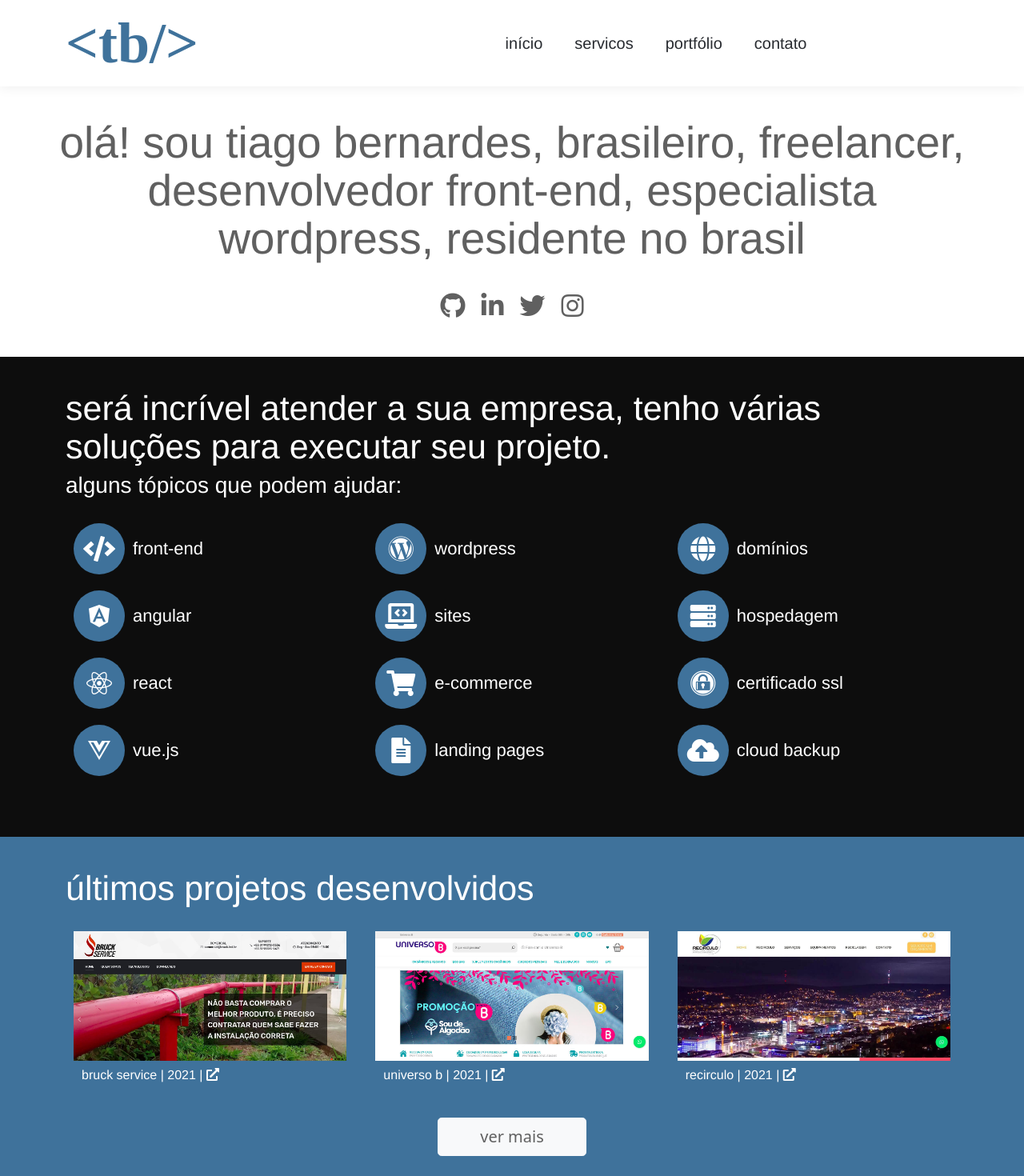
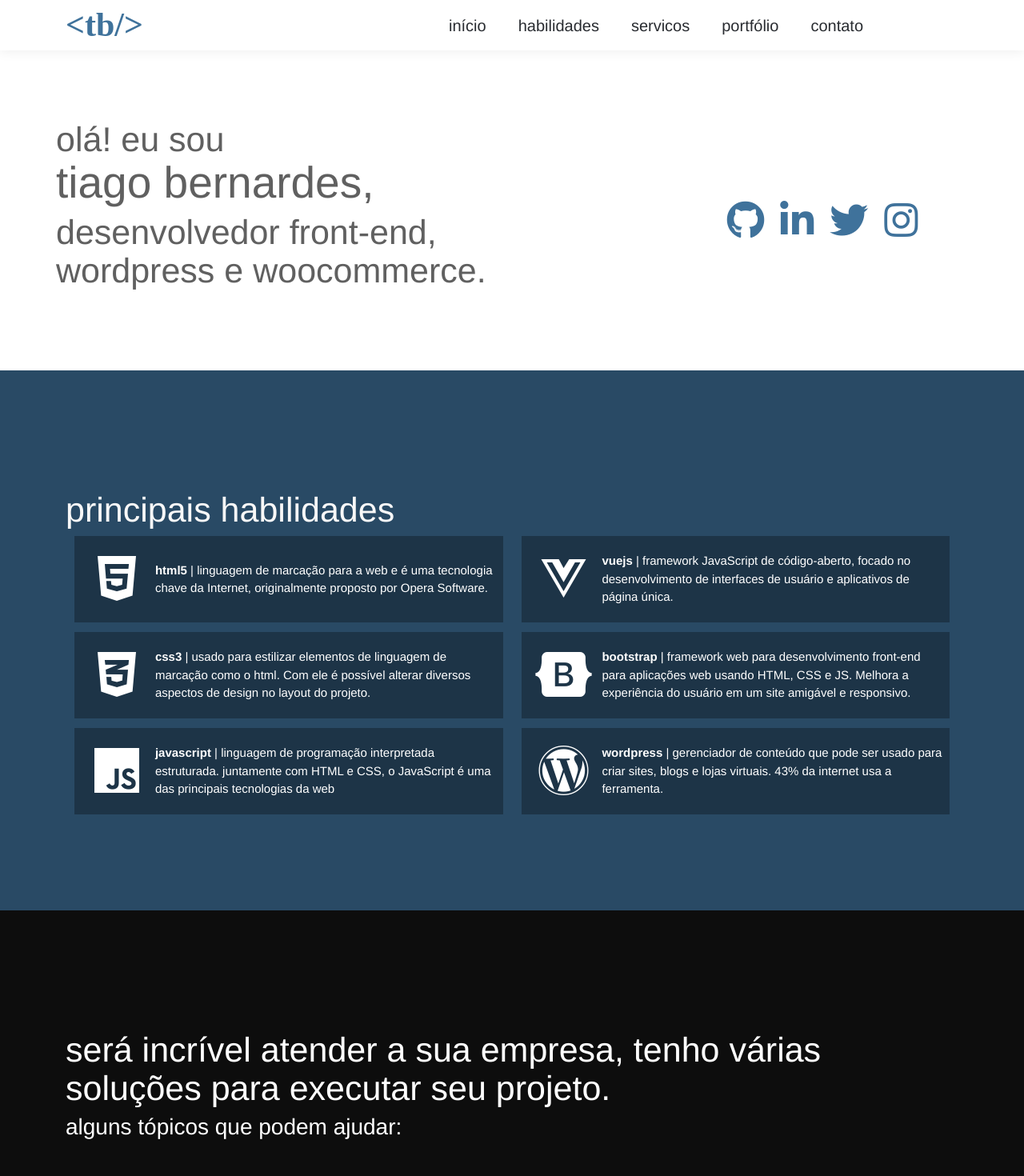
Before and after one commit to tiagobernard/site-tb-vue, a Vue app: page /#/ in a window 1280 px wide. Shown: the top 1470 px of the page at 80% size. Built offline with nearby package versions, Linux system fonts and the light colour scheme.

Commit message:
add seção habilidades

```diff
--- a/public/index.html
+++ b/public/index.html
@@ -4,7 +4,7 @@
     <meta charset="utf-8">
     <meta http-equiv="X-UA-Compatible" content="IE=edge">
     <meta name="viewport" content="width=device-width,initial-scale=1.0">
-    <link rel="icon" href="<%= BASE_URL %>favicon.ico">
+    <link rel="icon" href="<%= BASE_URL %>tiago-bernardes-front-end-dev.ico">
     <!-- link rel="stylesheet" type="text/css" href="style.css" media="all"/ -->
     <link href="https://cdn.jsdelivr.net/npm/bootstrap@5.1.3/dist/css/bootstrap.min.css" rel="stylesheet"
         integrity="sha384-1BmE4kWBq78iYhFldvKuhfTAU6auU8tT94WrHftjDbrCEXSU1oBoqyl2QvZ6jIW3" crossorigin="anonymous">
--- a/src/App.vue
+++ b/src/App.vue
@@ -4,11 +4,7 @@
     <router-link to="/projetos">About</router-link>
   </div-->
   <!-- -->
-  <header id="top">
-
-
-
-
+  <header>
       <div class="container">
       <div class="row">
         <div class="marcatb col-4">
@@ -17,7 +13,8 @@
         <nav class="col-8 d-flex align-items-center">
           <ul> <!-- 19:47 -->
           <!--li><router-link to="$scrollToTop">aaa</router-link></li-->
-            <li><router-link to="/">início</router-link></li>
+            <li><router-link to @click="praCima">início</router-link></li>
+            <li><router-link to @click="goHabilidades">habilidades</router-link></li>
             <li><router-link to @click="goServicos">servicos</router-link></li>
             <li><router-link to @click="goProjetos">portfólio</router-link></li>
             <li><router-link to @click="goContato">contato</router-link></li>
@@ -28,7 +25,7 @@
   </header>
   <router-view/>
   <SobreTb/>
-  <HabilidadesTb/>
+  <servicosTb/>
   <PortfolioTb/>
   <footer>
   <div class="container">
@@ -42,18 +39,17 @@
   </div>
   </div>
   </footer>
-
-<router-link id="scrollToTop" to @click="praCima" class="aaaa stlPraCima">
+<router-link id="scrollToTop" to @click="praCima" class="botaoUp stlPraCima">
   <i class="fas fa-angle-double-up"></i>
 </router-link>
-  <!--a class="aaaa" id="scrollToTop2" href="#top">back to top</a-->
+  <!--a class="botaoUp" id="scrollToTop2" href="#top">back to top</a-->
 
 
 </template>
 
 <script>
 /*import SobreTb from '@/components/SobreTb.vue';
-import HabilidadesTb from '@/components/HabilidadesTb.vue';
+import servicosTb from '@/components/servicosTb.vue';
 import PortfolioTb from '@/components/PortfolioTb.vue';*/
 
 export default {
@@ -73,11 +69,14 @@ export default {
     },
     goProjetos() {
       document.getElementById('projetos').scrollIntoView();
+    },
+      goHabilidades() {
+        document.getElementById('habilidades').scrollIntoView();
     }}}
   /*components: {
     //CabecalhoTb,
     SobreTb,
-    HabilidadesTb,
+    servicosTb,
     PortfolioTb,
     //HelloWorld
   }*/
@@ -92,29 +91,38 @@ window.onscroll = function() {
 
 <style>
 #scrollToTop { visibility: hidden; transition: 0.3s;}
-.aaaa {position:fixed;bottom:60px;right:40px;}
+.botaoUp {position:fixed;bottom:60px;right:40px;}
 
 
 @import url('https://fonts.googleapis.com/css2?family=Space+Mono&display=swap');
 @import url('https://fonts.googleapis.com/css2?family=Roboto+Slab:wght@300;700&family=Space+Mono&display=swap');
 @import url('https://fonts.googleapis.com/css2?family=Montserrat:wght@300&display=swap');
 h1, h2, h3 {color:#606060;font-family:"Montserrat", Helvetica, Arial, Verdana, sans-serif;}
-.sobre, .habilidades, .portfolio, .contato {padding: 40px 0 40px 0;}
-.habilidades h2, .habilidades h3, .portfolio h2, .portfolio h3 {color:#fff;}
-.habilidades ul, .portfolio ul {margin-top:30px;column-count:3;}
-.habilidades ul li, .portfolio ul li {list-style:none;display:list-item;flex-direction:row;margin-bottom:20px;}
+body {font-size:15px;}
+.sobre, .servicos, .portfolio, .habilidades {padding:150px 0 93px 0;}
+.contato {padding:100px 0 117px 0;}
+/*.servicos, .portfolio, .contato, .habilidades {padding: 90px 0 40px 0;}*/
+.servicos h2, .servicos h3, .portfolio h2, .portfolio h3 {color:#fff;}
+
+.servicos ul {column-count:3;}
+.servicos li {padding-top:20px;}
+.portfolio ul {column-count:3;}
+.servicos ul, .portfolio ul {margin-top:30px;}
+.servicos ul li, .portfolio ul li {list-style:none;display:list-item;flex-direction:row;margin-bottom:20px;}
 .home .portfolio ul li {margin-bottom:0;}
-.habDesc, .portfDesc, footer {font-family:"Space Mono", Helvetica, Arial, Verdana, sans-serif;color:#fff;}
+.habDesc, .portfDesc, footer, .habilidades span {font-family:"Space Mono", Helvetica, Arial, Verdana, sans-serif;color:#fff;}
 .portfolioPage .portfDesc {color:#606060;}
 h1 {font-size:55px;line-height:60px;}
 h2 {font-size:43px;line-height:48px;}
 ul {list-style-type: none;padding: 0;}
 li {display: inline-block;margin: 0 10px;}
 /*CABEÇALHO*/
-header {box-shadow:0 0 15px 1px rgb(0 0 0 / 7%);}
+header {box-shadow:0 0 15px 1px rgb(0 0 0 / 7%);
+overflow:hidden;position:fixed;top:0;width:100%;background:rgb(255,255,255,0.9);
+/*position:fixed;top:0;width:100%;background:rgb(255,255,255,0.9);*/}
 .cabecalho {}
 .marcatb, .marcaTbFooter {font-family: 'Roboto Slab', serif;font-weight:700;}
-.marcatb {font-size:72px;}
+.marcatb {font-size:42px;}
 .marcatb a {color:#3f729b;text-decoration:none;}
 nav {align-items: center;justify-content: center;}
 nav ul {text-align:center;margin-bottom:0;}
--- a/src/components/ContatoTb.vue
+++ b/src/components/ContatoTb.vue
@@ -39,5 +39,6 @@ export default {
 <style scoped>
 .contato {background:#e8e8e8;}
 input, textarea {font-family:"Space Mono", Helvetica, Arial, Verdana, sans-serif;}
+textarea {height:100px;}
 h3 {margin-bottom:15px;}
 </style>
--- /dev/null
+++ b/src/components/HabilidadesTb-bkp.vue
@@ -0,0 +1,88 @@
+<template>
+<div id="habilidades" class="habilidades">
+<div class="container">
+<div class="row">
+<div class="col">
+<h2>habilidades</h2>
+</div>
+
+<div class="cards col">
+<div
+v-for="(service, index) in servie_data"
+:key="index"
+@mouseover="selectIndex(index);"
+@mouseout="ItemIndex = null;">
+
+
+<span v-html="service.text"></span>
+
+<div class="quietu"
+v-show="ItemIndex == index"
+v-for="(subservice, index2) in service.list"
+:key="index2">
+{{ subservice.test }}
+</div>
+</div>
+</div>
+</div>
+</div>
+</div>
+</template>
+
+<script>
+export default {
+    name: 'HabilidadesTb',
+    data() {
+        return {
+        servie_data: [
+        {
+          text: '<i class="fab fa-html5"></i>',
+          hover: false,
+          list: [{ test: "Mouse over div 1" }]
+        },
+        {
+          text: '<i class="fab fa-css3-alt"></i>',
+          hover: false,
+          list: [{ test: 'Mouse over div 2' }]
+        },
+        {
+          text: '<i class="fab fa-css3-alt"></i>',
+          hover: false,
+          list: [{ test: 'Mouse over div 2' }]
+        },
+        {
+          text: '<i class="fab fa-css3-alt"></i>',
+          hover: false,
+          list: [{ test: 'Mouse over div 2' }]
+        }
+      ],
+      ItemIndex: null
+    };
+  },
+  methods: {
+    selectIndex(Index) {
+      this.ItemIndex = Index;
+    }
+  }
+};
+</script>
+
+<style scoped>
+/*.oculto {display:none;position:absolute;left:10%;top:850px;;
+background:rgba(0,0,0,0.3);
+max-width:500px;padding:10px;}
+.mostrar:hover + .oculto {display:block;}*/
+.quiet {position:absolute;left:20%;}
+
+.habilidades {background:#294a65;color:#fff;}
+.habilidades h2, .habilidades h3 {color:#f8f8f8;}
+
+.skills ul li {display:block;}
+.skills li {padding:10px;max-width:90%;margin:0;}
+.skills ul {padding:0;}
+
+.cards ul {column-count:4}
+.cards li {font-size:64px;text-align:center;}
+.cards li, .skills li {display:list-item;background:rgba(0,0,0,0.3);margin-bottom:10px;border:1px solid #294a65;}
+.cards li:hover, .skills li {border:1px solid red;border-image:linear-gradient(225deg, #3f729b 0%, #294a65 100%) 1;}
+</style>
--- a/src/components/HabilidadesTb.vue
+++ b/src/components/HabilidadesTb.vue
@@ -1,16 +1,48 @@
 <template>
-    <div id="servicos" class="habilidades">
-        <div class="container">
-            <h2>será incrível atender a sua empresa, tenho várias soluções para executar seu projeto.</h2>
-            <h3>alguns tópicos que podem ajudar:</h3>
-            <ul >
-                <li class="d-flex align-items-center" v-for="(loopHab, index) in loopHabs" v-bind:key="index">
-                    <span class="habIcon" v-html="loopHab.icone"></span>
-                    <span class="habDesc">{{loopHab.descricao}}</span>
-                </li>
-            </ul>
-        </div>
-    </div>
+<div id="habilidades" class="habilidades">
+<div class="container">
+<div class="">
+<div class="">
+<h2>principais habilidades</h2>
+<!--h3>passe o cursor sobre o card</h3-->
+<!--ul>
+<li class="mostrar" v-for="(descHabili, i) in descHabilis" v-bind:key="i">
+<h3>{{descHabili.tituloCard}}</h3>
+<span>{{descHabili.textCard}}</span>
+</li>
+</ul -->
+</div>
+<div class="cards">
+<ul>
+<li class="d-flex align-items-center" v-for="(descHabili, i) in descHabilis" v-bind:key="i">
+<div class="cardsi col-2">
+<span v-html="descHabili.iconCard"></span>
+</div>
+<div class="cardsp col-10">
+<b>{{descHabili.tituloCard}}</b> | {{descHabili.textCard}}
+</div>
+</li>
+</ul>
+
+<!--ul>
+<li class="mostrar"><i class="fab fa-html5"></i></li><div class="oculto"><h3>HTML5</h3>In order to allow div or span element to appear over an image when mouse hover over the image, this can be done with the help of .image:hover overlay,</div>
+<li class="mostrar"><i class="fab fa-vuejs"></i></li><div class="oculto"><h3>VUEJS</h3>In order to allow div or span element to appear over an image when mouse hover over the image, this can be done with the help of .image:hover overlay,</div>
+<li class="mostrar"><i class="fab fa-css3-alt"></i></li><div class="oculto"><h3>CSS3</h3>In order to allow div or span element to appear over an image when mouse hover over the image, this can be done with the help of .image:hover overlay,</div>
+<li><i class="fab fa-angular"></i></li>
+<li><i class="fab fa-js"></i></li>
+<li><i class="fab fa-react"></i></li>
+<li>7</li>
+<li><i class="fab fa-wordpress"></i></li>
+<li><i class="fab fa-js"></i></li>
+<li><i class="fab fa-react"></i></li>
+<li>7</li>
+<li><i class="fab fa-wordpress"></i></li>
+</ul -->
+</div>
+</div>
+</div>
+</div>
+
 </template>
 
 <script>
@@ -18,48 +50,50 @@ export default {
     name: 'HabilidadesTb',
     data() {
         return {
-    loopHabs: [{
-                icone: '<i class="fas fa-code"></i>',
-                descricao: 'front-end',
+        descHabilis: [
+            {
+                tituloCard: 'html5',
+                textCard: 'linguagem de marcação para a web e é uma tecnologia chave da Internet, originalmente proposto por Opera Software.',
+                iconCard: '<i class="fab fa-html5"></i>',
             },{
-                icone: '<i class="fab fa-angular"></i>',
-                descricao: 'angular',
-            }, {
-                icone: '<i class="fab fa-react"></i>',
-                descricao: 'react',
-            }, {
-                icone: '<i class="fab fa-vuejs"></i>',
-                descricao: 'vue.js',
-              },  {
-                icone: '<i class="fab fa-wordpress"></i>',
-                descricao: 'wordpress',
+                tituloCard: 'css3',
+                textCard: 'usado para estilizar elementos de linguagem de marcação como o html. Com ele é possível alterar diversos aspectos de design no layout do projeto.',
+                iconCard: '<i class="fab fa-css3-alt"></i>',
             },{
-                icone: '<i class="fas fa-laptop-code"></i>',
-                descricao: 'sites',
+                tituloCard: 'javascript',
+                textCard: 'linguagem de programação interpretada estruturada. juntamente com HTML e CSS, o JavaScript é uma das principais tecnologias da web',
+                iconCard: '<i class="fab fa-js"></i>',
             },{
-                icone: '<i class="fas fa-shopping-cart"></i>',
-                descricao: 'e-commerce',
+                tituloCard: 'vuejs',
+                textCard: 'framework JavaScript de código-aberto, focado no desenvolvimento de interfaces de usuário e aplicativos de página única.',
+                iconCard: '<i class="fab fa-vuejs"></i>',
             },{
-                icone: '<i class="fas fa-file-alt"></i>',
-                descricao: 'landing pages',
+                tituloCard: 'bootstrap',
+                textCard: 'framework web para desenvolvimento front-end para aplicações web usando HTML, CSS e JS. Melhora a experiência do usuário em um site amigável e responsivo.',
+                iconCard: '<i class="fab fa-bootstrap"></i>',
             },{
-                icone: '<i class="fas fa-globe"></i>',
-                descricao: 'domínios',
-            },{
-                icone: '<i class="fas fa-server"></i>',
-                descricao: 'hospedagem',
-            },{
-                icone: '<i class="fab fa-expeditedssl"></i>',
-                descricao: 'certificado ssl',
-            },{
-                icone: '<i class="fas fa-cloud-upload-alt"></i>',
-                descricao: 'cloud backup',
-            },]
-}}}
+                tituloCard: 'wordpress',
+                textCard: 'gerenciador de conteúdo que pode ser usado para criar sites, blogs e lojas virtuais. 43% da internet usa a ferramenta.',
+                iconCard: '<i class="fab fa-wordpress"></i>',
+            }
+        ]}}
+}
 </script>
 
 <style scoped>
-.habilidades {background:rgba(0, 0, 0, 0.95);color:#fff;}
-.habIcon {width:64px;line-height:64px;text-align:center;border-radius:50%;background:#3f729b;font-size:32px;margin-right:10px;}
-.habDesc{font-size:22px;}
+/*.oculto {display:none;position:absolute;left:10%;top:850px;
+background:rgba(0,0,0,0.3);
+max-width:500px;padding:10px;}
+.mostrar:hover + .oculto {display:block;}*/
+
+.habilidades {background:#294a65;color:#fff;}
+.habilidades h2, .habilidades h3 {color:#f8f8f8;}
+
+.cards ul {column-count:2;column-gap:1px}
+.cards li{display:list-item;background:rgba(0,0,0,0.3);margin-bottom:10px;border:1px solid #294a65;padding:5px 10px;}
+.cards li:hover {border:1px solid red;border-image:linear-gradient(225deg, #3f729b 0%, #294a65 100%) 1;}
+
+.cardsi {font-size:64px;}
+.cardsi {/*background:rgb( 0 0 0 / 0.2);*/text-align:center;margin-right:5px;}
+.cardsp {font-family:"Space Mono", Helvetica, Arial, Verdana, sans-serif;}
 </style>
--- /dev/null
+++ b/src/components/ServicosTb.vue
@@ -0,0 +1,80 @@
+<template>
+    <div id="servicos" class="servicos">
+        <div class="container">
+            <h2>será incrível atender a sua empresa, tenho várias soluções para executar seu projeto.</h2>
+            <h3>alguns tópicos que podem ajudar:</h3>
+            <ul>
+                <li class="d-flex align-items-center" v-for="(loopHab, index) of loopHabs" v-bind:key="index">
+                    <span class="habIcon" v-html="loopHab.icone"></span>
+                    <span class="habDesc">{{loopHab.descricao}}</span>
+                </li>
+            </ul>
+        </div>
+    </div>
+</template>
+
+<script>
+export default {
+    name: 'ServicosTb',
+    data() {
+        return {
+    loopHabs: [/*{
+                icone: '<i class="fas fa-code"></i>',
+                descricao: 'front-end',
+            },{
+                icone: '<i class="fab fa-angular"></i>',
+                descricao: 'angular',
+            },{
+                icone: '<i class="fab fa-react"></i>',
+                descricao: 'react',
+            },{
+                icone: '<i class="fab fa-vuejs"></i>',
+                descricao: 'vue.js',
+              },{
+                icone: '<i class="fab fa-wordpress"></i>',
+                descricao: 'wordpress',
+            },*/{
+                icone: '<i class="fas fa-laptop-code"></i>',
+                descricao: 'sites',
+            },{
+                icone: '<i class="fas fa-shopping-cart"></i>',
+                descricao: 'e-commerce',
+            },{
+                icone: '<i class="fas fa-file-alt"></i>',
+                descricao: 'landing pages',
+            },{
+                icone: '<i class="fas fa-globe"></i>',
+                descricao: 'domínios',
+            },{
+                icone: '<i class="fas fa-server"></i>',
+                descricao: 'hospedagem',
+            },{
+                icone: '<i class="fab fa-expeditedssl"></i>',
+                descricao: 'certificado ssl',
+            }/*,{
+                icone: '<i class="fas fa-cloud-upload-alt"></i>',
+                descricao: 'cloud backup',
+            },{
+                icone:'<i class="fas fa-cloud-upload-alt"></i>',
+                descricao: 'teste item',
+            },{
+                icone: '<i class="fas fa-server"></i>',
+                descricao: 'teste item 2',
+            },{
+                icone:'<i class="fas fa-cloud-upload-alt"></i>',
+                descricao: 'teste item',
+            },{
+                icone: '<i class="fas fa-server"></i>',
+                descricao: 'teste item 2',
+            },{
+                icone: '<i class="fas fa-server"></i>',
+                descricao: 'teste item 2',
+            }*/]
+}}}
+</script>
+
+<style scoped>
+.servicos {background:rgba(0, 0, 0, 0.95);color:#fff;}
+.habIcon {width:64px;line-height:64px;text-align:center;border-radius:50%;background:#3f729b;font-size:32px;margin-right:10px;}
+.habDesc{font-size:22px;}
+</style>
--- a/src/components/SobreTb.vue
+++ b/src/components/SobreTb.vue
@@ -1,15 +1,24 @@
 <template>
 <div class="container sobre">
-    <h1>olá! sou tiago bernardes, brasileiro,
+<div class="row d-flex align-items-center">
+<div class="col-8">
+    <!--h2>olá! sou tiago bernardes, brasileiro,
 freelancer, desenvolvedor front-end,
 especialista wordpress,
-residente no brasil</h1>
-<div class="socialTb">
+residente no brasil</h2 -->
+
+<h2>olá! eu sou
+<h1>tiago bernardes,</h1>
+desenvolvedor front-end,<br>
+wordpress e woocommerce.</h2>
+</div>
+<div class="col-4 socialTb">
 <ul>
 <li v-for="(loopSocial,index) in loopSocials" :key="index">
   <a :href="loopSocial.urlS" target="_blank"><span v-html="loopSocial.iconeS"></span></a>
 </li>
 </ul>
+</div>
 </div>
 </div>
 </template>
@@ -36,9 +45,9 @@ export default {
 </script>
 
 <style scoped>
-.sobre {text-align:center;}
-.socialTb {margin-top:30px;}
+.sobre {}
+.socialTb {margin-top:30px;text-align:center}
 .socialTb ul {margin-bottom:0;}
-.socialTb a {color:#606060;font-size:32px;}
+.socialTb a {color:#3f729b;font-size:48px;}
 .socialTb a:hover {opacity:0.8}
 </style>
--- a/src/views/Home.vue
+++ b/src/views/Home.vue
@@ -2,10 +2,10 @@
   <div class="home">
     <!--img alt="Vue logo" src="../assets/logo.png">
     <HelloWorld msg="Welcome to Your Vue.js App"/-->
-
   <!--CabecalhoTb/-->
   <SobreTb/>
   <HabilidadesTb/>
+  <ServicosTb/>
   <PortfolioTb/>
   <ContatoTb/>
   </div>
@@ -16,18 +16,20 @@
 //import HelloWorld from '@/components/HelloWorld.vue'
 //import CabecalhoTb from '@/components/CabecalhoTb.vue';
 import SobreTb from '@/components/SobreTb.vue';
-import HabilidadesTb from '@/components/HabilidadesTb.vue';
+import ServicosTb from '@/components/ServicosTb.vue';
 import PortfolioTb from '@/components/PortfolioTb.vue';
 import ContatoTb from '@/components/ContatoTb.vue'
+import HabilidadesTb from '@/components/HabilidadesTb.vue';
 
 export default {
   name: 'Home',
   components: {
     //CabecalhoTb,
     SobreTb,
-    HabilidadesTb,
+    ServicosTb,
     PortfolioTb,
     ContatoTb,
+    HabilidadesTb,
     //HelloWorld
   },
     mounted() {
```
Also changed, not shown: 1 other file (tests, documents, lock files or other folders).
